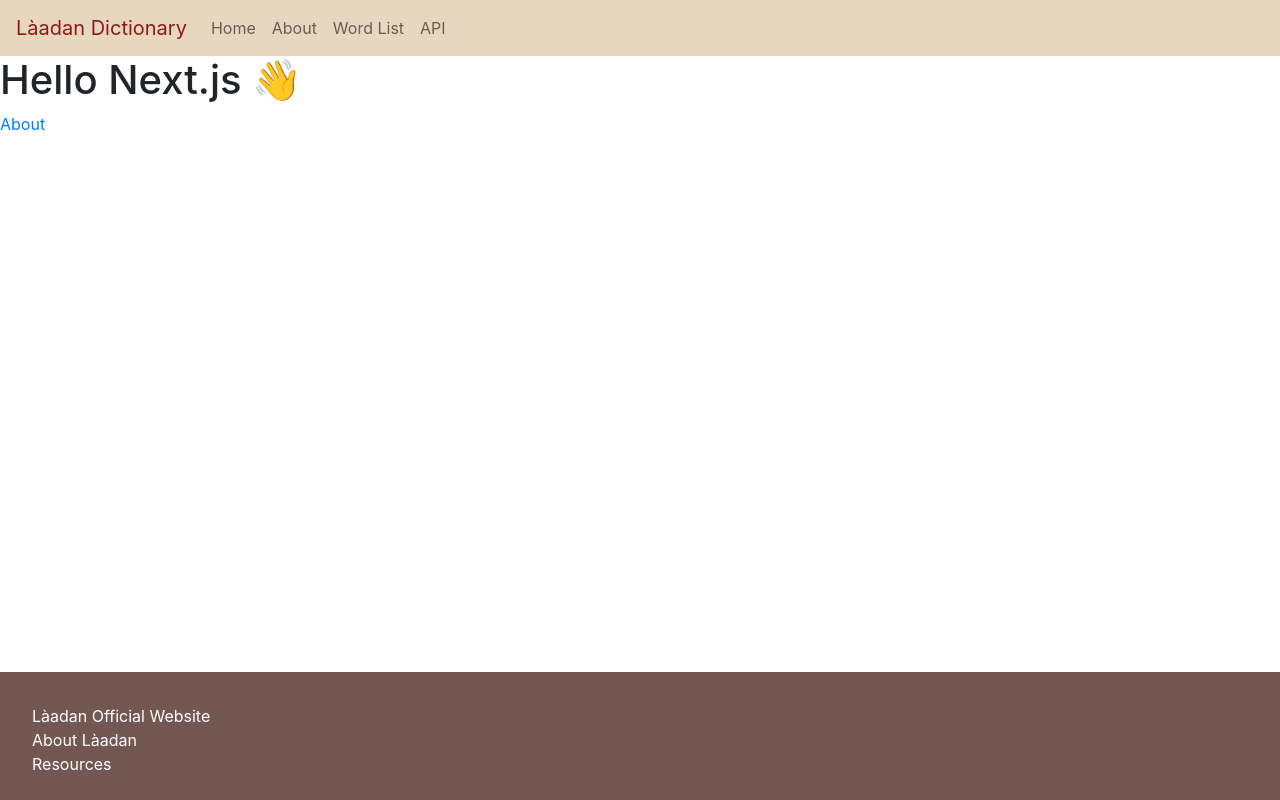
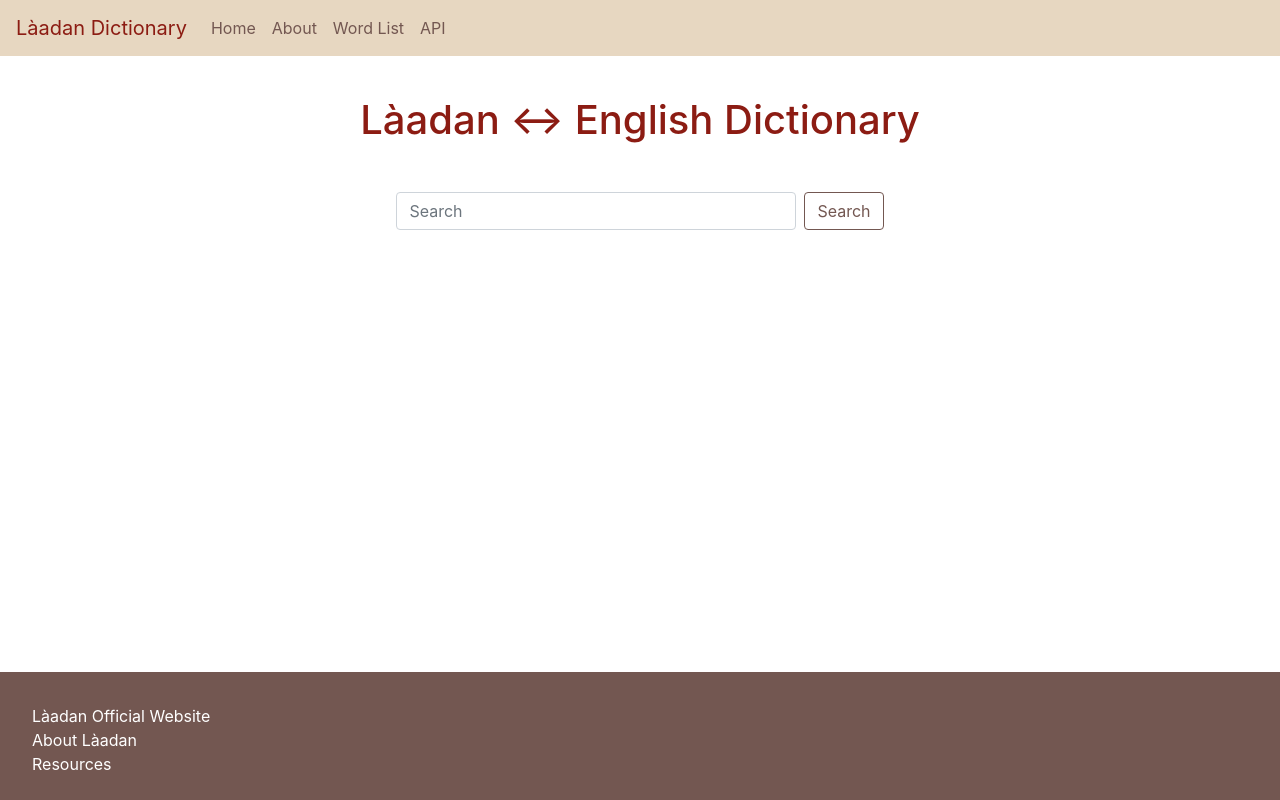
Before and after one commit to corscheid/laadan-dict, a Next.js app: page / in a window 1280 px wide. Built offline with nearby package versions, Linux system fonts and the light colour scheme.

Commit message:
Update index.tsx

```diff
--- a/pages/index.tsx
+++ b/pages/index.tsx
@@ -1,14 +1,25 @@
-import Link from 'next/link'
 import Layout from '../components/Layout'
 
 const IndexPage = () => (
-  <Layout title="Home | Next.js + TypeScript Example">
-    <h1>Hello Next.js 👋</h1>
-    <p>
-      <Link href="/about">
-        <a>About</a>
-      </Link>
-    </p>
+  <Layout title="Làadan Dictionary">
+    <h1 className="page-title">Làadan ↔ English Dictionary</h1>
+    <div className="flex-container">
+      <form className="form-inline my-2 my-lg-0 search-form">
+        <input
+          className="form-control mr-sm-2 search-bar"
+          type="search"
+          placeholder="Search"
+          aria-label="Search"
+        />
+        <button
+          className="btn my-2 my-sm-0 search-btn"
+          type="submit"
+        >
+          Search
+        </button>
+      </form>
+      <div className="results"></div>
+    </div>
   </Layout>
 )
 
```
